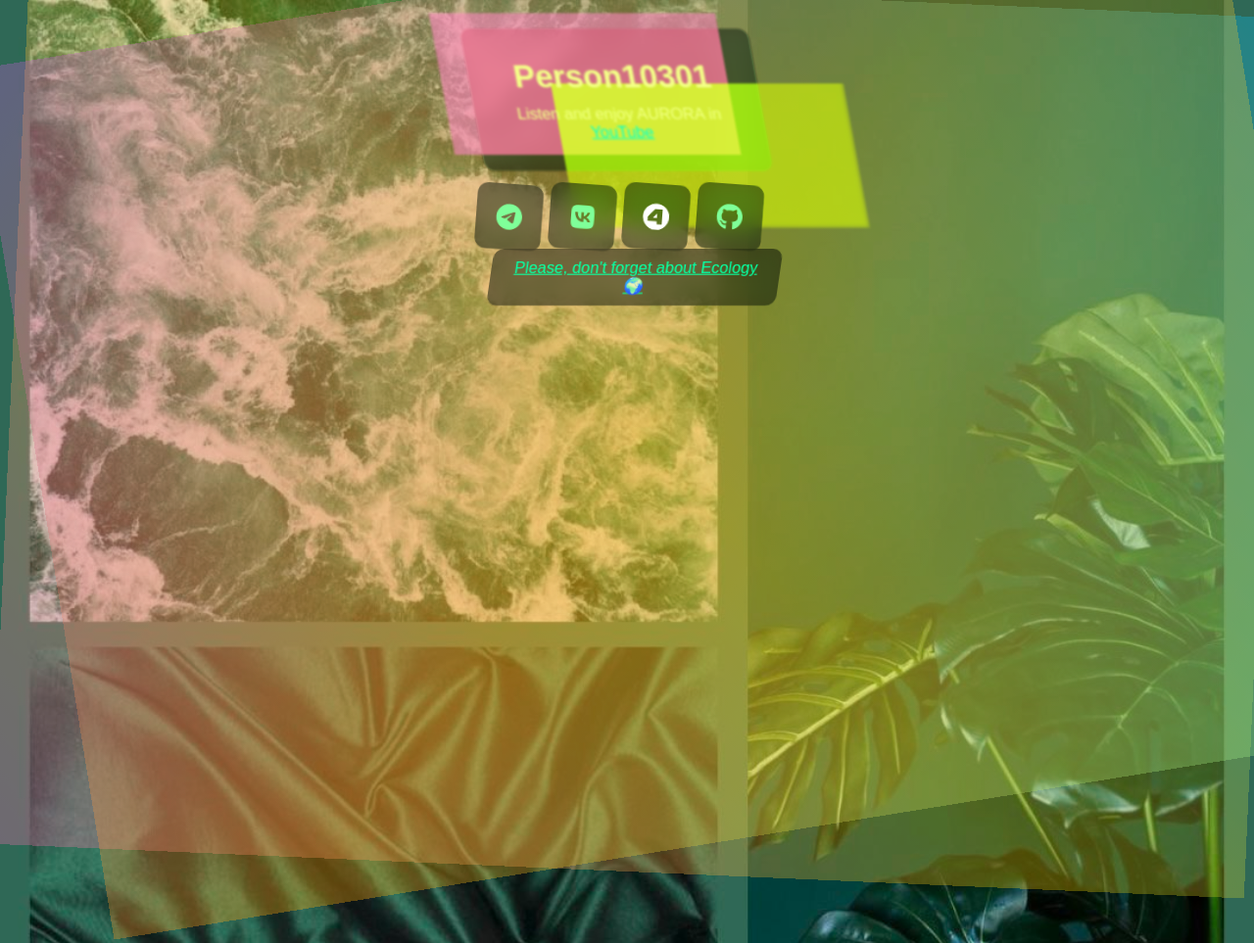
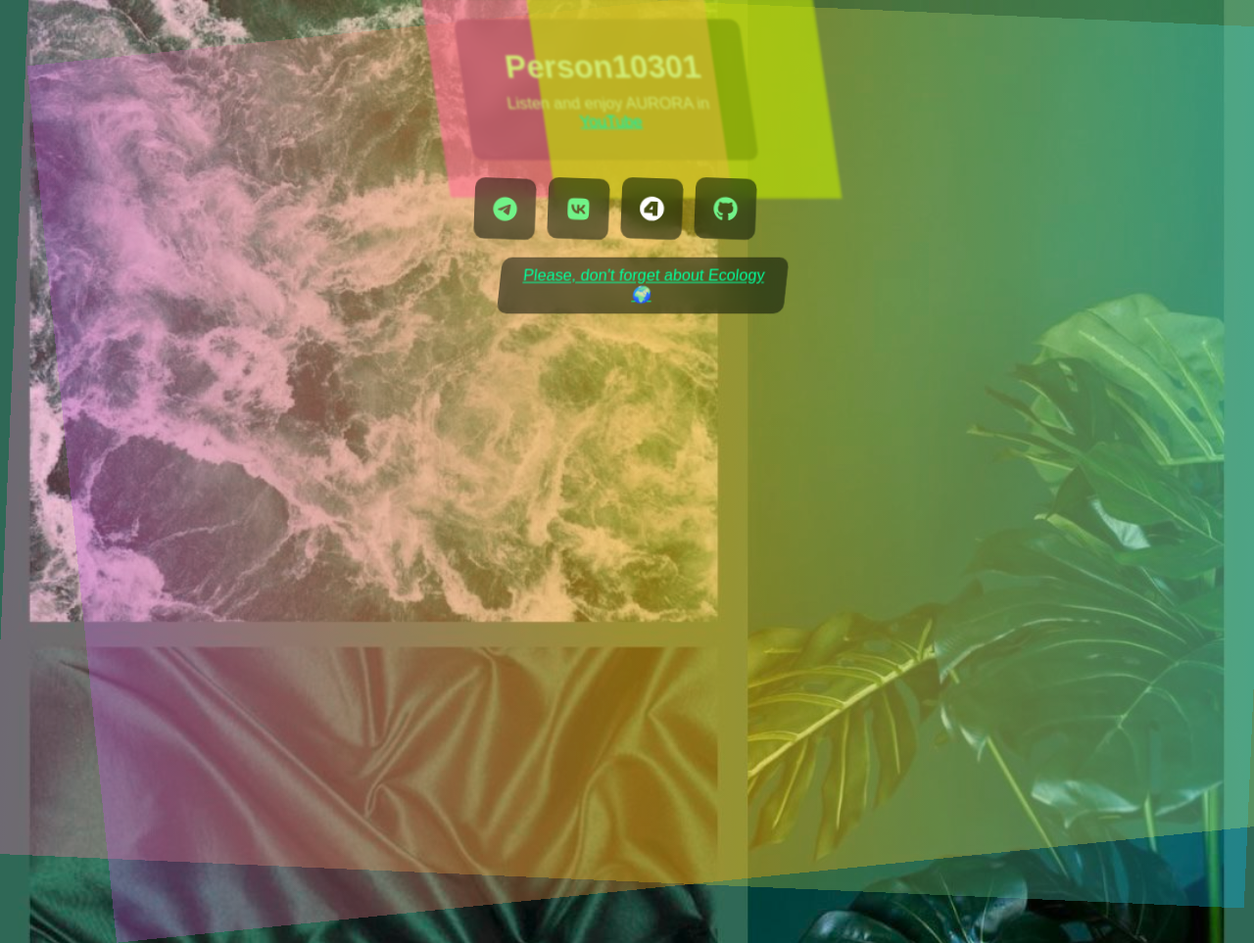
Before and after one commit to person10301/fox10301, a Jekyll site: the page built from index.md, in a window 1280 px wide. Shown: the whole page at 98% size. Built offline with Jekyll 4.4.1, drawn with Linux system fonts in a browser that asks for light colours; our own code applies the rules of GitHub Pages for plain Markdown files.

Commit message:
Update style.css

```diff
--- a/css/style.css
+++ b/css/style.css
@@ -12,7 +12,7 @@
   color: white;
   font-family: Arial, sans-serif;
   overflow: hidden;
-  position: relative; /* Для глобальных линий */
+  position: relative;
 }
 
 .content {
@@ -105,21 +105,21 @@
   width: 100%;
   height: 100%;
   z-index: -1;
-  pointer-events: none; /* Чтобы не мешали кликам */
+  pointer-events: none;
   animation: glitch-lines 3s linear infinite;
 }
 
 body:before {
-  background: linear-gradient(45deg, rgba(255, 105, 180, 0.5), rgba(255, 215, 0, 0.5), rgba(0, 191, 255, 0.5));
+  background: linear-gradient(90deg, rgba(255, 105, 180, 0.5), rgba(255, 215, 0, 0.5), rgba(0, 191, 255, 0.5));
   animation-delay: 0.1s;
 }
 
 body:after {
-  background: linear-gradient(-45deg, rgba(144, 238, 144, 0.5), rgba(255, 165, 0, 0.5), rgba(186, 85, 211, 0.5));
+  background: linear-gradient(-90deg, rgba(144, 238, 144, 0.5), rgba(255, 165, 0, 0.5), rgba(186, 85, 211, 0.5));
   animation-delay: 0.3s;
 }
 
-/* Эффекты глитча */
+/* Эффекты глитча с боковым смещением */
 .content:before,
 .content:after {
   content: "";
@@ -134,100 +134,100 @@
 }
 
 .content:before {
-  clip-path: polygon(0 0, 70% 0, 70% 70%, 0 70%);
+  clip-path: polygon(0 0, 70% 0, 70% 100%, 0 100%);
   animation-delay: 0.2s;
   background: rgba(255, 105, 180, 0.6); /* Розовый */
 }
 
 .content:after {
-  clip-path: polygon(30% 30%, 100% 30%, 100% 100%, 30% 100%);
+  clip-path: polygon(30% 0, 100% 0, 100% 100%, 30% 100%);
   animation-delay: 0.4s;
   background: rgba(255, 215, 0, 0.6); /* Жёлтый */
 }
 
 @keyframes glitch-background {
   2%, 64% {
-    transform: translate(-25px, 25px) skew(25deg) scale(1.04);
-    filter: hue-rotate(40deg) brightness(1.4) blur(2px);
+    transform: translateX(-50px) skewX(20deg) scale(1.02);
+    filter: hue-rotate(40deg) blur(2px);
   }
   4%, 60% {
-    transform: translate(25px, -25px) skew(-25deg) scale(0.96);
-    filter: hue-rotate(-40deg) brightness(0.6) blur(3px);
+    transform: translateX(50px) skewX(-20deg) scale(0.98);
+    filter: hue-rotate(-40deg) blur(3px);
   }
   62% {
-    transform: translate(-30px, 30px) skew(30deg) scale(1.07);
-    filter: hue-rotate(50deg) brightness(1.6) blur(2px);
+    transform: translateX(-60px) skewX(25deg) scale(1.05);
+    filter: hue-rotate(50deg) blur(2px);
   }
 }
 
 @keyframes button-glitch {
   2%, 64% {
-    transform: translate(-20px, 20px) rotate(10deg) scale(1.3);
-    filter: hue-rotate(30deg) brightness(1.3);
+    transform: translateX(-30px) rotate(5deg) scale(1.1);
+    filter: hue-rotate(30deg);
   }
   4%, 60% {
-    transform: translate(20px, -20px) rotate(-10deg) scale(0.7);
-    filter: hue-rotate(-30deg) brightness(0.7);
+    transform: translateX(30px) rotate(-5deg) scale(0.9);
+    filter: hue-rotate(-30deg);
   }
   62% {
-    transform: translate(-25px, 25px) rotate(15deg) scale(1.4);
-    filter: hue-rotate(40deg) brightness(1.5);
+    transform: translateX(-40px) rotate(10deg) scale(1.2);
+    filter: hue-rotate(40deg);
   }
 }
 
 @keyframes message-glitch {
   2%, 64% {
-    transform: translate(20px, -20px) skew(-20deg) scale(1.05);
-    filter: hue-rotate(20deg) brightness(1.2);
+    transform: translateX(40px) skewX(-15deg) scale(1.03);
+    filter: hue-rotate(20deg);
   }
   4%, 60% {
-    transform: translate(-20px, 20px) skew(20deg) scale(0.95);
-    filter: hue-rotate(-20deg) brightness(0.8);
+    transform: translateX(-40px) skewX(15deg) scale(0.97);
+    filter: hue-rotate(-20deg);
   }
   62% {
-    transform: translate(25px, -25px) skew(-25deg) scale(1.08);
-    filter: hue-rotate(30deg) brightness(1.4);
+    transform: translateX(50px) skewX(-20deg) scale(1.06);
+    filter: hue-rotate(30deg);
   }
 }
 
 @keyframes glitch-lines {
   0% {
-    transform: translate(0, 0) rotate(0deg);
+    transform: translateX(0) rotate(0deg);
     opacity: 0.8;
   }
   20% {
-    transform: translate(-50px, 50px) rotate(15deg);
+    transform: translateX(-100px) rotate(10deg);
     opacity: 0.6;
   }
   40% {
-    transform: translate(50px, -50px) rotate(-15deg);
+    transform: translateX(100px) rotate(-10deg);
     opacity: 0.7;
   }
   60% {
-    transform: translate(-30px, 30px) rotate(20deg);
+    transform: translateX(-80px) rotate(15deg);
     opacity: 0.5;
   }
   80% {
-    transform: translate(30px, -30px) rotate(-20deg);
+    transform: translateX(80px) rotate(-15deg);
     opacity: 0.9;
   }
   100% {
-    transform: translate(0, 0) rotate(0deg);
+    transform: translateX(0) rotate(0deg);
     opacity: 0.8;
   }
 }
 
 @keyframes glitch-layer {
   2%, 64% {
-    transform: translate(-30px, 30px) scale(1.06);
-    filter: blur(4px) brightness(1.5);
+    transform: translateX(-40px) scale(1.04);
+    filter: blur(3px);
   }
   4%, 60% {
-    transform: translate(30px, -30px) scale(0.94);
-    filter: blur(3px) brightness(0.5);
+    transform: translateX(40px) scale(0.96);
+    filter: blur(4px);
   }
   62% {
-    transform: translate(-35px, 35px) scale(1.09);
-    filter: blur(5px) brightness(1.7);
+    transform: translateX(-50px) scale(1.07);
+    filter: blur(5px);
   }
-}
+                          }
```
